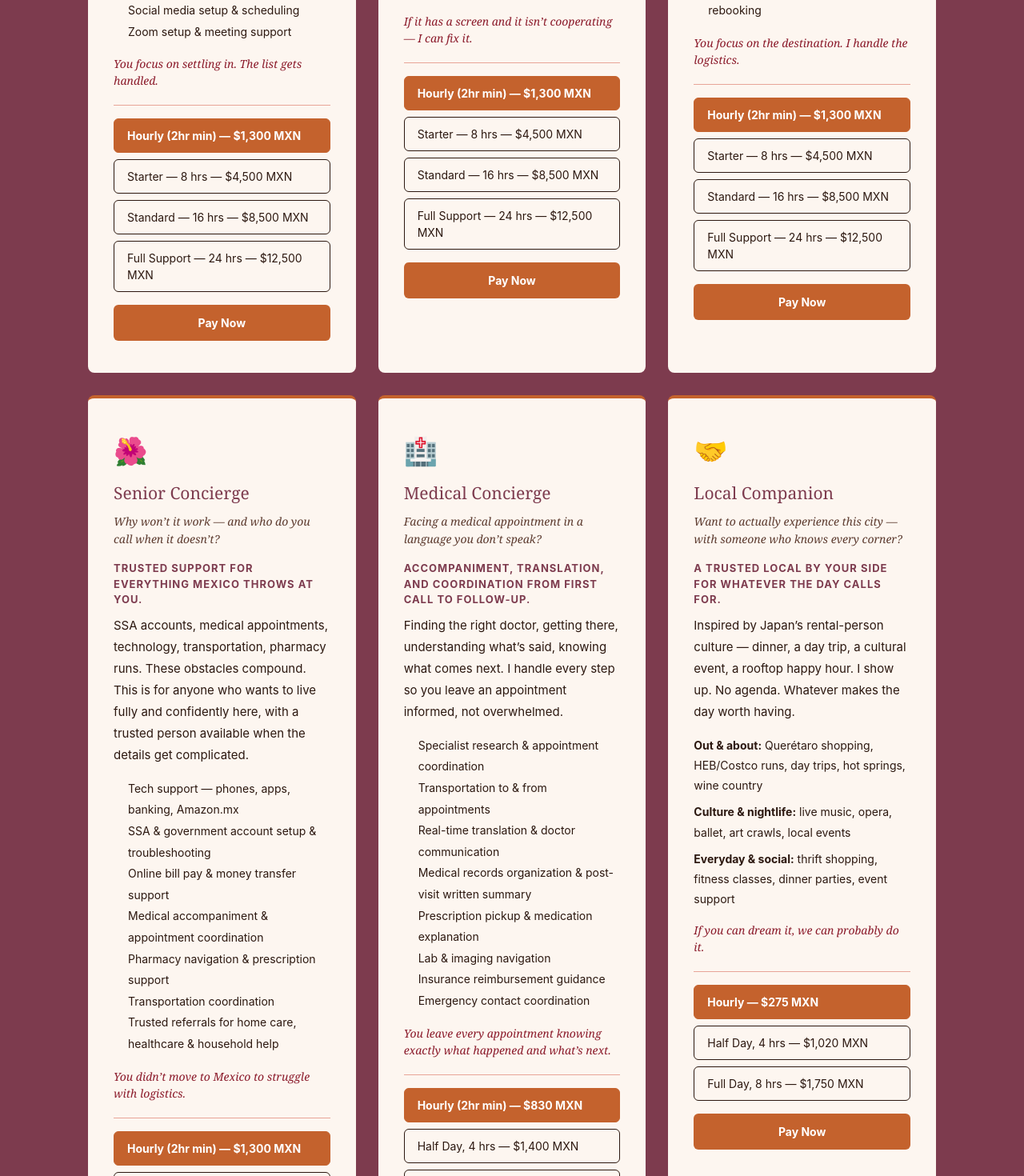
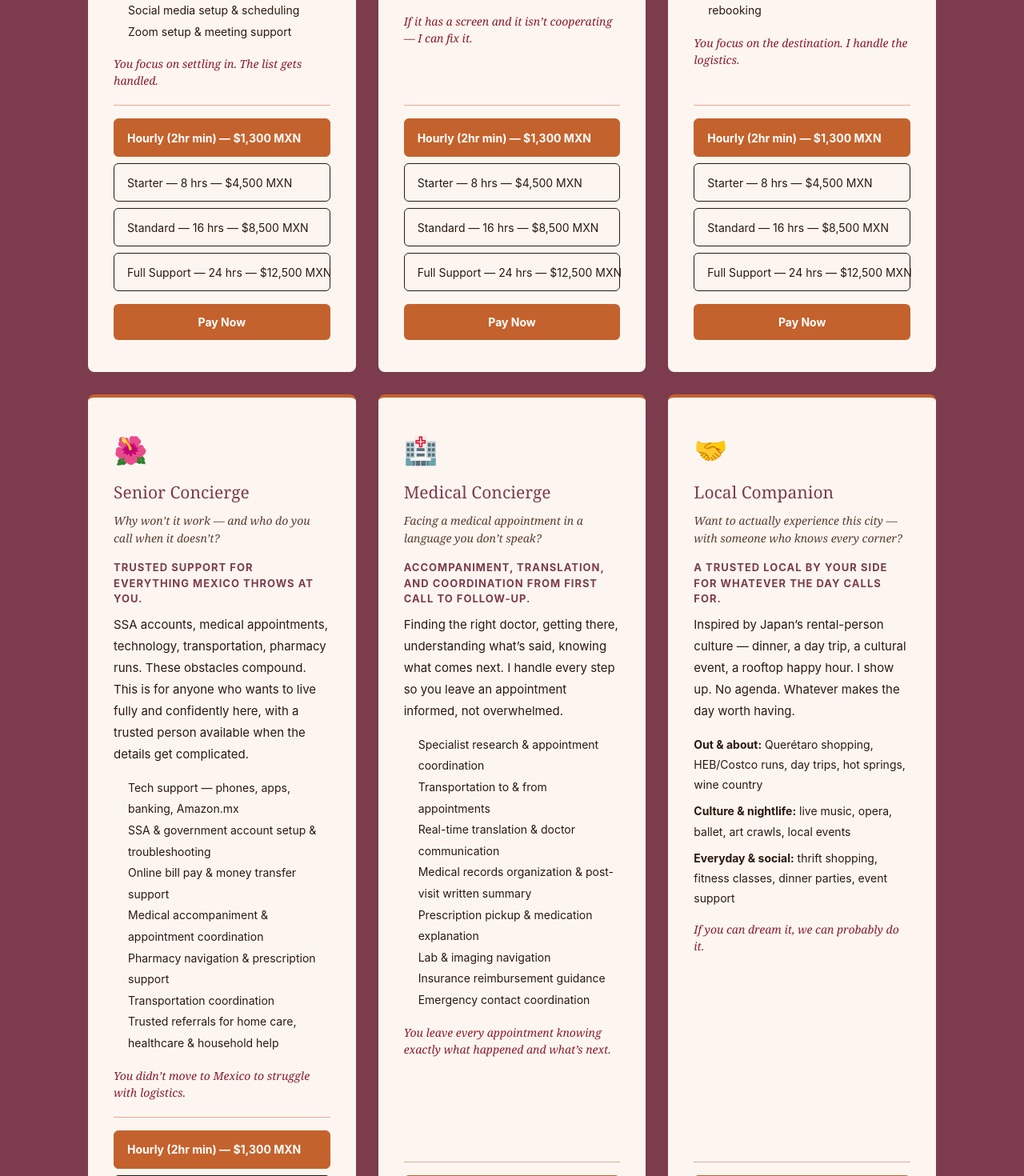
Before and after one commit to IntheknowMX/intheknowmx.com, a Next.js app: page / in a window 1280 px wide. Shown: the part 9820-11290 px from the top of the page at 80% size. Built offline with nearby package versions, Linux system fonts and the light colour scheme.

Commit message:
Even out tier selector button heights across all six Concierge cards

```diff
--- a/app/page.tsx
+++ b/app/page.tsx
@@ -599,10 +599,10 @@ export default function Home() {
                   <li>Zoom setup &amp; meeting support</li>
                 </ul>
                 <p style={{ fontSize: '14px', fontStyle: 'italic', color: '#8B1A2A', marginBottom: '20px', fontFamily: "var(--font-playfair, 'Playfair Display', Georgia, serif)" }}>You focus on settling in. The list gets handled.</p>
-                <hr style={{ border: 'none', borderTop: '1px solid #E8A598', margin: '0 0 16px' }} />
+                <hr style={{ border: 'none', borderTop: '1px solid #E8A598', marginTop: 'auto', marginBottom: '16px' }} />
                 <div style={{ display: 'flex', flexDirection: 'column', gap: '8px', marginBottom: '16px' }}>
                   {CONCIERGE_TIERS.map((tier) => (
-                    <button key={tier.id} onClick={() => setPersonalAssistantTier(tier.id)} style={{ backgroundColor: personalAssistantTier === tier.id ? '#C4622D' : '#FDF6F0', color: personalAssistantTier === tier.id ? 'white' : '#2C1810', border: personalAssistantTier === tier.id ? '1px solid #C4622D' : '1px solid #2C1810', borderRadius: '6px', padding: '10px 16px', fontSize: '14px', fontWeight: personalAssistantTier === tier.id ? 700 : 400, cursor: 'pointer', textAlign: 'left' }}>{tier.label}</button>
+                    <button key={tier.id} onClick={() => setPersonalAssistantTier(tier.id)} style={{ backgroundColor: personalAssistantTier === tier.id ? '#C4622D' : '#FDF6F0', color: personalAssistantTier === tier.id ? 'white' : '#2C1810', border: personalAssistantTier === tier.id ? '1px solid #C4622D' : '1px solid #2C1810', borderRadius: '6px', padding: '10px 16px', fontSize: '14px', fontWeight: personalAssistantTier === tier.id ? 700 : 400, cursor: 'pointer', textAlign: 'left', whiteSpace: 'nowrap', minHeight: '48px', display: 'flex', alignItems: 'center' }}>{tier.label}</button>
                   ))}
                 </div>
                 <button onClick={() => { const tier = CONCIERGE_TIERS.find(t => t.id === personalAssistantTier); if (tier) handlePayNow('Personal Assistant', tier.stripe, tier.paypal) }} style={{ backgroundColor: '#C4622D', color: 'white', border: 'none', borderRadius: '6px', padding: '12px 24px', fontSize: '14px', fontWeight: 700, cursor: 'pointer', width: '100%' }}>Pay Now</button>
@@ -629,10 +629,10 @@ export default function Home() {
                   <li>Email, password management &amp; photo backup</li>
                 </ul>
                 <p style={{ fontSize: '14px', fontStyle: 'italic', color: '#8B1A2A', marginBottom: '20px', fontFamily: "var(--font-playfair, 'Playfair Display', Georgia, serif)" }}>If it has a screen and it isn&rsquo;t cooperating — I can fix it.</p>
-                <hr style={{ border: 'none', borderTop: '1px solid #E8A598', margin: '0 0 16px' }} />
+                <hr style={{ border: 'none', borderTop: '1px solid #E8A598', marginTop: 'auto', marginBottom: '16px' }} />
                 <div style={{ display: 'flex', flexDirection: 'column', gap: '8px', marginBottom: '16px' }}>
                   {CONCIERGE_TIERS.map((tier) => (
-                    <button key={tier.id} onClick={() => setTechConciergeTier(tier.id)} style={{ backgroundColor: techConciergeTier === tier.id ? '#C4622D' : '#FDF6F0', color: techConciergeTier === tier.id ? 'white' : '#2C1810', border: techConciergeTier === tier.id ? '1px solid #C4622D' : '1px solid #2C1810', borderRadius: '6px', padding: '10px 16px', fontSize: '14px', fontWeight: techConciergeTier === tier.id ? 700 : 400, cursor: 'pointer', textAlign: 'left' }}>{tier.label}</button>
+                    <button key={tier.id} onClick={() => setTechConciergeTier(tier.id)} style={{ backgroundColor: techConciergeTier === tier.id ? '#C4622D' : '#FDF6F0', color: techConciergeTier === tier.id ? 'white' : '#2C1810', border: techConciergeTier === tier.id ? '1px solid #C4622D' : '1px solid #2C1810', borderRadius: '6px', padding: '10px 16px', fontSize: '14px', fontWeight: techConciergeTier === tier.id ? 700 : 400, cursor: 'pointer', textAlign: 'left', whiteSpace: 'nowrap', minHeight: '48px', display: 'flex', alignItems: 'center' }}>{tier.label}</button>
                   ))}
                 </div>
                 <button onClick={() => { const tier = CONCIERGE_TIERS.find(t => t.id === techConciergeTier); if (tier) handlePayNow('Tech Concierge', tier.stripe, tier.paypal) }} style={{ backgroundColor: '#C4622D', color: 'white', border: 'none', borderRadius: '6px', padding: '12px 24px', fontSize: '14px', fontWeight: 700, cursor: 'pointer', width: '100%' }}>Pay Now</button>
@@ -659,10 +659,10 @@ export default function Home() {
                   <li>Emergency travel support — canceled flights, lost documents, rebooking</li>
                 </ul>
                 <p style={{ fontSize: '14px', fontStyle: 'italic', color: '#8B1A2A', marginBottom: '20px', fontFamily: "var(--font-playfair, 'Playfair Display', Georgia, serif)" }}>You focus on the destination. I handle the logistics.</p>
-                <hr style={{ border: 'none', borderTop: '1px solid #E8A598', margin: '0 0 16px' }} />
+                <hr style={{ border: 'none', borderTop: '1px solid #E8A598', marginTop: 'auto', marginBottom: '16px' }} />
                 <div style={{ display: 'flex', flexDirection: 'column', gap: '8px', marginBottom: '16px' }}>
                   {CONCIERGE_TIERS.map((tier) => (
-                    <button key={tier.id} onClick={() => setTravelLogisticsTier(tier.id)} style={{ backgroundColor: travelLogisticsTier === tier.id ? '#C4622D' : '#FDF6F0', color: travelLogisticsTier === tier.id ? 'white' : '#2C1810', border: travelLogisticsTier === tier.id ? '1px solid #C4622D' : '1px solid #2C1810', borderRadius: '6px', padding: '10px 16px', fontSize: '14px', fontWeight: travelLogisticsTier === tier.id ? 700 : 400, cursor: 'pointer', textAlign: 'left' }}>{tier.label}</button>
+                    <button key={tier.id} onClick={() => setTravelLogisticsTier(tier.id)} style={{ backgroundColor: travelLogisticsTier === tier.id ? '#C4622D' : '#FDF6F0', color: travelLogisticsTier === tier.id ? 'white' : '#2C1810', border: travelLogisticsTier === tier.id ? '1px solid #C4622D' : '1px solid #2C1810', borderRadius: '6px', padding: '10px 16px', fontSize: '14px', fontWeight: travelLogisticsTier === tier.id ? 700 : 400, cursor: 'pointer', textAlign: 'left', whiteSpace: 'nowrap', minHeight: '48px', display: 'flex', alignItems: 'center' }}>{tier.label}</button>
                   ))}
                 </div>
                 <button onClick={() => { const tier = CONCIERGE_TIERS.find(t => t.id === travelLogisticsTier); if (tier) handlePayNow('Travel & Logistics', tier.stripe, tier.paypal) }} style={{ backgroundColor: '#C4622D', color: 'white', border: 'none', borderRadius: '6px', padding: '12px 24px', fontSize: '14px', fontWeight: 700, cursor: 'pointer', width: '100%' }}>Pay Now</button>
@@ -689,10 +689,10 @@ export default function Home() {
                   <li>Trusted referrals for home care, healthcare &amp; household help</li>
                 </ul>
                 <p style={{ fontSize: '14px', fontStyle: 'italic', color: '#8B1A2A', marginBottom: '20px', fontFamily: "var(--font-playfair, 'Playfair Display', Georgia, serif)" }}>You didn&rsquo;t move to Mexico to struggle with logistics.</p>
-                <hr style={{ border: 'none', borderTop: '1px solid #E8A598', margin: '0 0 16px' }} />
+                <hr style={{ border: 'none', borderTop: '1px solid #E8A598', marginTop: 'auto', marginBottom: '16px' }} />
                 <div style={{ display: 'flex', flexDirection: 'column', gap: '8px', marginBottom: '16px' }}>
                   {CONCIERGE_TIERS.map((tier) => (
-                    <button key={tier.id} onClick={() => setSeniorConciergeTier(tier.id)} style={{ backgroundColor: seniorConciergeTier === tier.id ? '#C4622D' : '#FDF6F0', color: seniorConciergeTier === tier.id ? 'white' : '#2C1810', border: seniorConciergeTier === tier.id ? '1px solid #C4622D' : '1px solid #2C1810', borderRadius: '6px', padding: '10px 16px', fontSize: '14px', fontWeight: seniorConciergeTier === tier.id ? 700 : 400, cursor: 'pointer', textAlign: 'left' }}>{tier.label}</button>
+                    <button key={tier.id} onClick={() => setSeniorConciergeTier(tier.id)} style={{ backgroundColor: seniorConciergeTier === tier.id ? '#C4622D' : '#FDF6F0', color: seniorConciergeTier === tier.id ? 'white' : '#2C1810', border: seniorConciergeTier === tier.id ? '1px solid #C4622D' : '1px solid #2C1810', borderRadius: '6px', padding: '10px 16px', fontSize: '14px', fontWeight: seniorConciergeTier === tier.id ? 700 : 400, cursor: 'pointer', textAlign: 'left', whiteSpace: 'nowrap', minHeight: '48px', display: 'flex', alignItems: 'center' }}>{tier.label}</button>
                   ))}
                 </div>
                 <button onClick={() => { const tier = CONCIERGE_TIERS.find(t => t.id === seniorConciergeTier); if (tier) handlePayNow('Senior Concierge', tier.stripe, tier.paypal) }} style={{ backgroundColor: '#C4622D', color: 'white', border: 'none', borderRadius: '6px', padding: '12px 24px', fontSize: '14px', fontWeight: 700, cursor: 'pointer', width: '100%' }}>Pay Now</button>
@@ -720,10 +720,10 @@ export default function Home() {
                   <li>Emergency contact coordination</li>
                 </ul>
                 <p style={{ fontSize: '14px', fontStyle: 'italic', color: '#8B1A2A', marginBottom: '20px', fontFamily: "var(--font-playfair, 'Playfair Display', Georgia, serif)" }}>You leave every appointment knowing exactly what happened and what&rsquo;s next.</p>
-                <hr style={{ border: 'none', borderTop: '1px solid #E8A598', margin: '0 0 16px' }} />
+                <hr style={{ border: 'none', borderTop: '1px solid #E8A598', marginTop: 'auto', marginBottom: '16px' }} />
                 <div style={{ display: 'flex', flexDirection: 'column', gap: '8px', marginBottom: '16px' }}>
                   {MEDICAL_TIERS.map((tier) => (
-                    <button key={tier.id} onClick={() => setMedicalTier(tier.id)} style={{ backgroundColor: medicalTier === tier.id ? '#C4622D' : '#FDF6F0', color: medicalTier === tier.id ? 'white' : '#2C1810', border: medicalTier === tier.id ? '1px solid #C4622D' : '1px solid #2C1810', borderRadius: '6px', padding: '10px 16px', fontSize: '14px', fontWeight: medicalTier === tier.id ? 700 : 400, cursor: 'pointer', textAlign: 'left' }}>{tier.label}</button>
+                    <button key={tier.id} onClick={() => setMedicalTier(tier.id)} style={{ backgroundColor: medicalTier === tier.id ? '#C4622D' : '#FDF6F0', color: medicalTier === tier.id ? 'white' : '#2C1810', border: medicalTier === tier.id ? '1px solid #C4622D' : '1px solid #2C1810', borderRadius: '6px', padding: '10px 16px', fontSize: '14px', fontWeight: medicalTier === tier.id ? 700 : 400, cursor: 'pointer', textAlign: 'left', whiteSpace: 'nowrap', minHeight: '48px', display: 'flex', alignItems: 'center' }}>{tier.label}</button>
                   ))}
                 </div>
                 <button onClick={() => { const tier = MEDICAL_TIERS.find(t => t.id === medicalTier); if (tier) handlePayNow('Medical Concierge', tier.stripe, tier.paypal) }} style={{ backgroundColor: '#C4622D', color: 'white', border: 'none', borderRadius: '6px', padding: '12px 24px', fontSize: '14px', fontWeight: 700, cursor: 'pointer', width: '100%' }}>Pay Now</button>
@@ -744,10 +744,10 @@ export default function Home() {
                 <p style={{ fontSize: '14px', lineHeight: '1.8', color: '#2C1810', marginBottom: '8px' }}><strong>Culture &amp; nightlife:</strong> live music, opera, ballet, art crawls, local events</p>
                 <p style={{ fontSize: '14px', lineHeight: '1.8', color: '#2C1810', marginBottom: '16px' }}><strong>Everyday &amp; social:</strong> thrift shopping, fitness classes, dinner parties, event support</p>
                 <p style={{ fontSize: '14px', fontStyle: 'italic', color: '#8B1A2A', marginBottom: '20px', fontFamily: "var(--font-playfair, 'Playfair Display', Georgia, serif)" }}>If you can dream it, we can probably do it.</p>
-                <hr style={{ border: 'none', borderTop: '1px solid #E8A598', margin: '0 0 16px' }} />
+                <hr style={{ border: 'none', borderTop: '1px solid #E8A598', marginTop: 'auto', marginBottom: '16px' }} />
                 <div style={{ display: 'flex', flexDirection: 'column', gap: '8px', marginBottom: '16px' }}>
                   {COMPANION_TIERS.map((tier) => (
-                    <button key={tier.id} onClick={() => setCompanionTier(tier.id)} style={{ backgroundColor: companionTier === tier.id ? '#C4622D' : '#FDF6F0', color: companionTier === tier.id ? 'white' : '#2C1810', border: companionTier === tier.id ? '1px solid #C4622D' : '1px solid #2C1810', borderRadius: '6px', padding: '10px 16px', fontSize: '14px', fontWeight: companionTier === tier.id ? 700 : 400, cursor: 'pointer', textAlign: 'left' }}>{tier.label}</button>
+                    <button key={tier.id} onClick={() => setCompanionTier(tier.id)} style={{ backgroundColor: companionTier === tier.id ? '#C4622D' : '#FDF6F0', color: companionTier === tier.id ? 'white' : '#2C1810', border: companionTier === tier.id ? '1px solid #C4622D' : '1px solid #2C1810', borderRadius: '6px', padding: '10px 16px', fontSize: '14px', fontWeight: companionTier === tier.id ? 700 : 400, cursor: 'pointer', textAlign: 'left', whiteSpace: 'nowrap', minHeight: '48px', display: 'flex', alignItems: 'center' }}>{tier.label}</button>
                   ))}
                 </div>
                 <button onClick={() => { const tier = COMPANION_TIERS.find(t => t.id === companionTier); if (tier) handlePayNow('Local Companion', tier.stripe, tier.paypal) }} style={{ backgroundColor: '#C4622D', color: 'white', border: 'none', borderRadius: '6px', padding: '12px 24px', fontSize: '14px', fontWeight: 700, cursor: 'pointer', width: '100%' }}>Pay Now</button>
```
